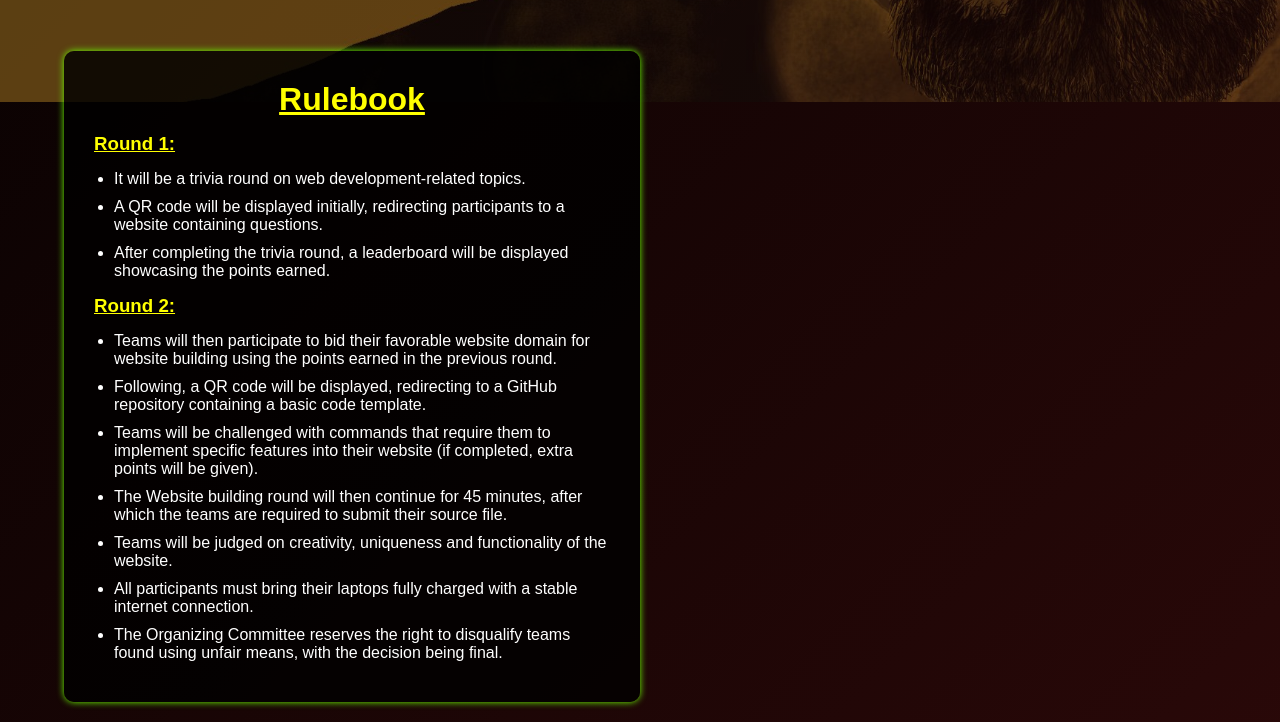
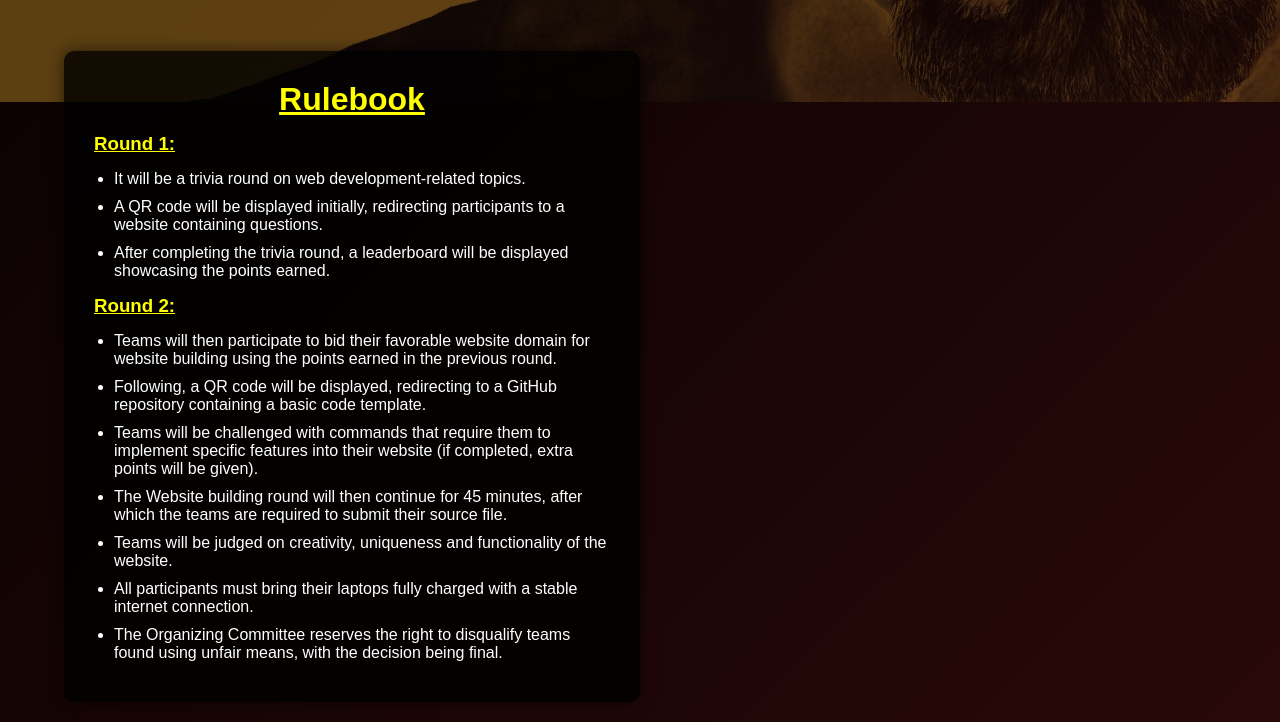
Before and after one commit to Happy-Singh-Rajpurohit/eventwebsite, a plain HTML site: page index.html in a window 1280 px wide. Shown: the part 698-1420 px from the top of the page. Drawn offline with nearby package versions, Linux system fonts and the light colour scheme.

Commit message:
animation-change

```diff
--- a/style.css
+++ b/style.css
@@ -198,10 +198,10 @@ body::before {
 }
 
 
-@keyframes glow2 {
+/* @keyframes glow2 {
     0% { box-shadow: 0 0 5px yellow; }
     100% { box-shadow: 0 0 10px rgb(0, 253, 0); }
-}
+} */
 
 @keyframes borderGlow {
     0% { border-color: yellow; box-shadow: 0 0 10px yellow; }
@@ -217,10 +217,10 @@ body::before {
     padding: 30px;
     border-radius: 10px;
     background-color: rgba(0, 0, 0, 0.8);
-    box-shadow: 0px 0px 10px rgb(0, 70, 0);
+    box-shadow: 0px 0px 15px rgba(0, 0, 0, 0.578);
     animation: fadeIn 1s ease-in-out;
     margin-bottom: 30px;
-    animation: glow2 3s infinite alternate;
+    /* animation: glow2 3s infinite alternate; */
 }
 
 .rulebook h2 {
@@ -271,7 +271,7 @@ body::before {
 
 .qr-code:hover {
     transform: scale(1.05);
-    box-shadow: 0 0 15px rgb(0, 70, 0);
+    box-shadow: 0 0 15px black;
 }
 
 .qr-code img {
```
